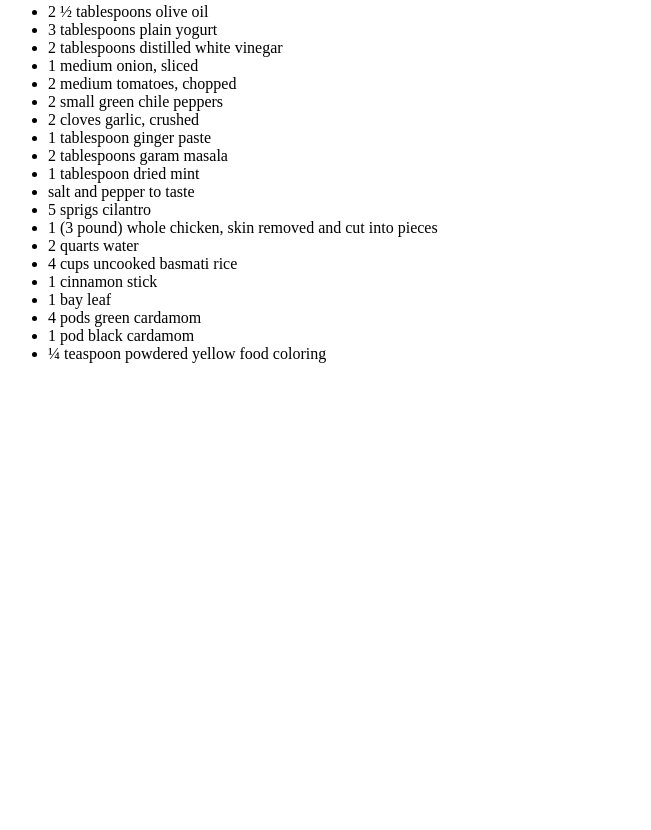
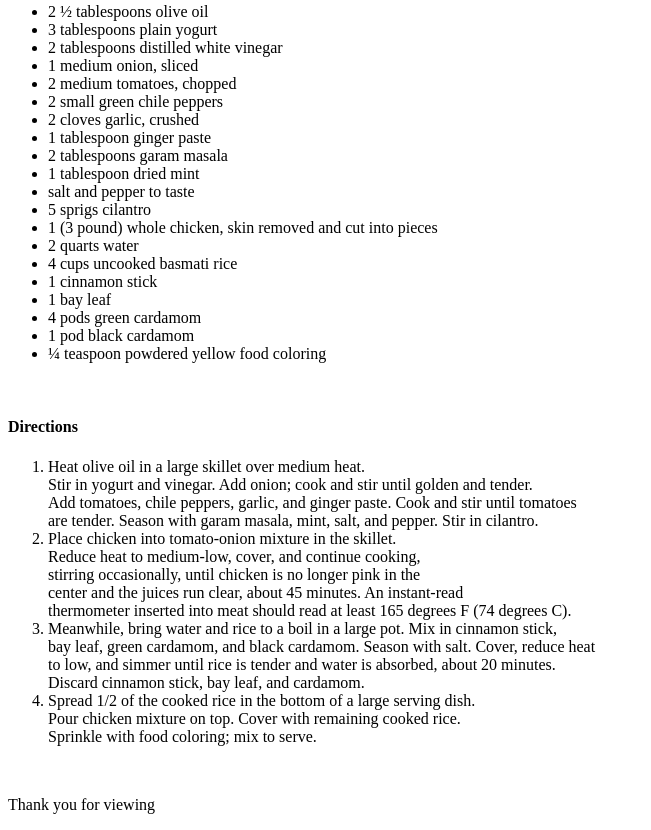
Before and after one commit to HarshYadav2004/Odin_recipes, a plain HTML site: page biryani.html in a window 1280 px wide. Shown: the part 417-1247 px from the top of the page, without its empty margins (0-651 px from the left). Before the commit the page ends 800 px from the top, so only its background shows below. Drawn offline with Linux system fonts and the light colour scheme.

Commit message:
biryani page direction for recipe are complete.

```diff
--- a/biryani.html
+++ b/biryani.html
@@ -34,7 +34,31 @@
         <li>4 pods green cardamom</li>
         <li>1 pod black cardamom</li>
         <li>¼ teaspoon powdered yellow food coloring</li>
-    </ul>
+    </ul><br>
+    <h4>Directions</h4>
+    <ol>
+        <li>Heat olive oil in a large skillet over medium heat.<br>
+            Stir in yogurt and vinegar. Add onion; cook and stir until golden and tender. <br>
+            Add tomatoes, chile peppers, garlic, and ginger paste. Cook and stir until tomatoes <br>
+            are tender. Season with garam masala, mint, salt, and pepper. Stir in cilantro.</li>
+        <li>Place chicken into tomato-onion mixture in the skillet. <br>
+            Reduce heat to medium-low, cover, and continue cooking, <br>
+            stirring occasionally, until chicken is no longer pink in the<br>
+            center and the juices run clear, about 45 minutes. An instant-read <br>
+            thermometer inserted into meat should read at least 165 degrees F (74 degrees C).</li>
+        <li>Meanwhile, bring water and rice to a boil in a large pot. Mix in cinnamon stick,<br>
+            bay leaf, green cardamom, and black cardamom. Season with salt. Cover, reduce heat<br>
+            to low, and simmer until rice is tender and water is absorbed, about 20 minutes. <br>
+            Discard cinnamon stick, bay leaf, and cardamom.</li>
+        <li>Spread 1/2 of the cooked rice in the bottom of a large serving dish.<br>
+            Pour chicken mixture on top. Cover with remaining cooked rice. <br>
+            Sprinkle with food coloring; mix to serve.
+
+        </li>
+    </ol><br>
+
+    <p>Thank you for viewing</p>
+
 </body>
 
 </html>
```
